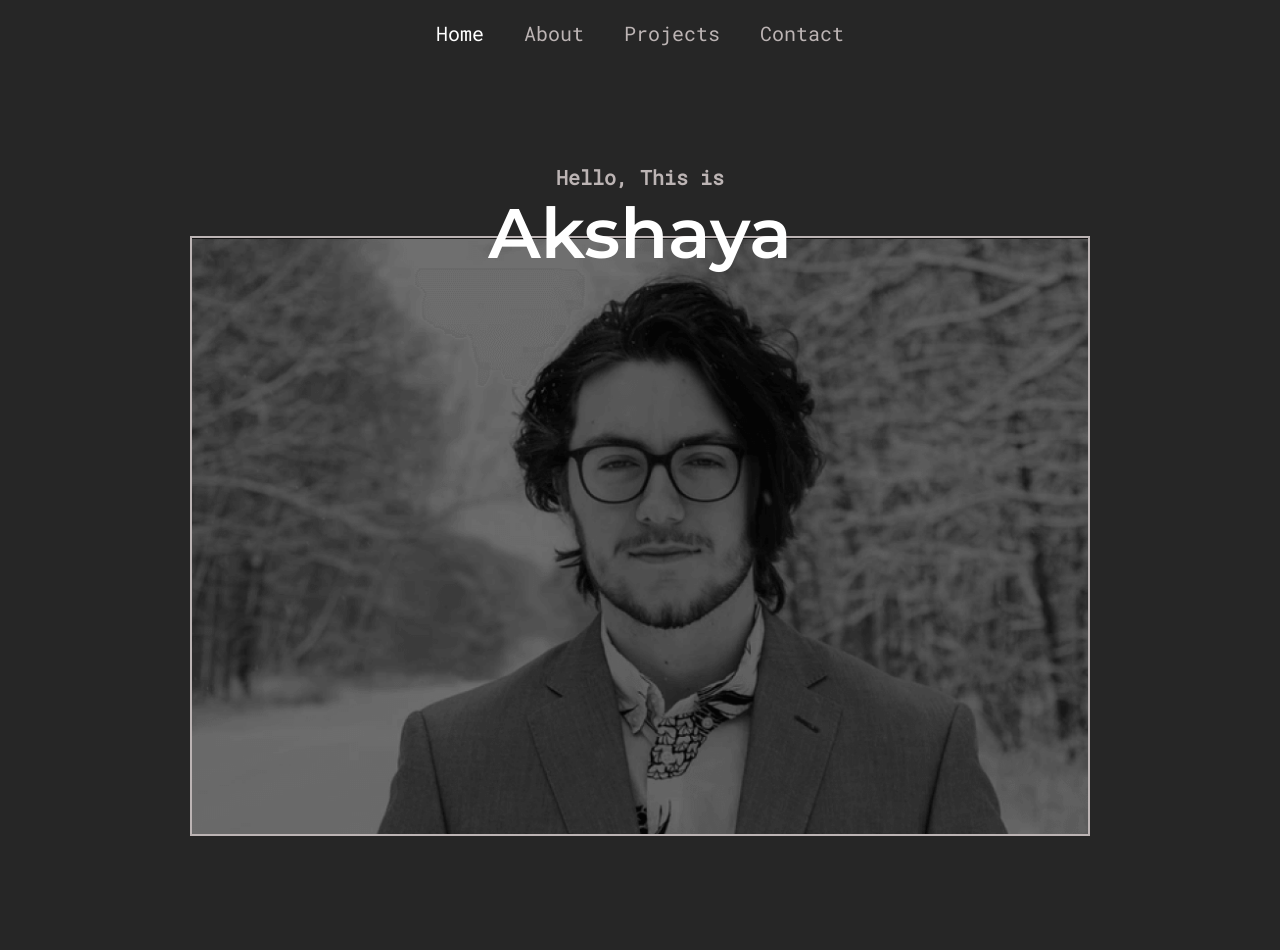
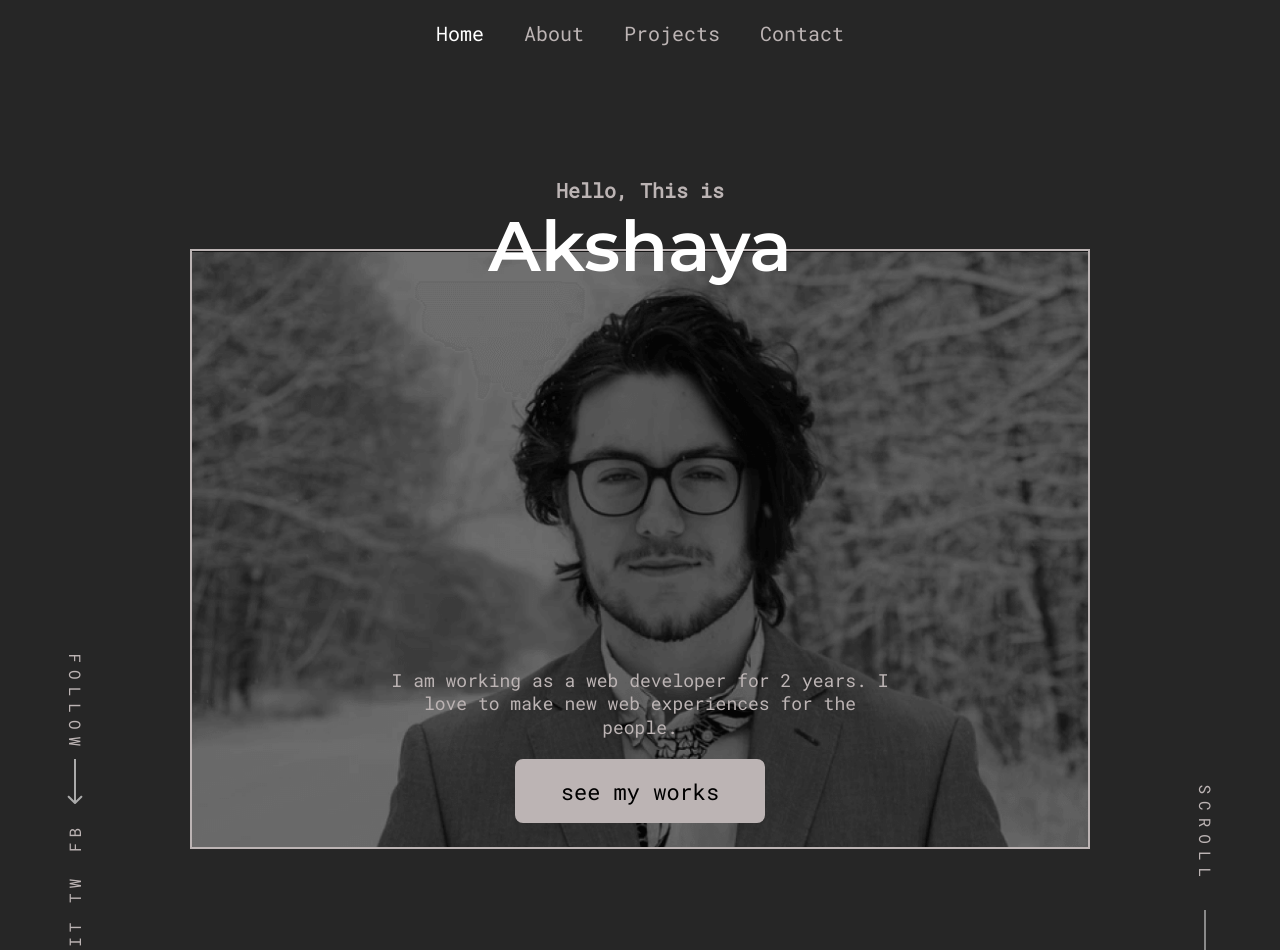
Before and after one commit to akshaya-kumar-biswal/akshaya_portfolio, a React (Create React App) app: page / in a window 1280 px wide. Shown: the top 950 px of the page. Built offline with nearby package versions, Linux system fonts and the light colour scheme; the HTML template or start-up script is replaced by a standard one.

Commit message:
Home Section Component Added

```diff
--- a/src/components/HomeSection.js
+++ b/src/components/HomeSection.js
@@ -3,6 +3,8 @@ import styled from 'styled-components';
 import HeroImg from '../assets/images/hero.png';
 import SocialMediaArrow from '../assets/images/social-media-arrow.svg';
 import ScrollDownArrow from '../assets/images/scroll-down-arrow.svg';
+import PText from './PText';
+import Button from './Button';
 
 const HomeSection = () => (
   <HeroStyles>
@@ -15,9 +17,56 @@ const HomeSection = () => (
         <div className="hero__img">
           <img src={HeroImg} alt="" />
         </div>
+        <div className="hero__info">
+          <PText>
+            I am working as a web developer for 2 years. I love to make new web
+            experiences for the people.
+          </PText>
+          <Button btnText="see my works" btnLink="/projects" />
+        </div>
+        <div className="hero__social">
+          <div className="hero__social__indicator">
+            <p>Follow</p>
+            <img src={SocialMediaArrow} alt="icon" />
+          </div>
+          <div className="hero__social__text">
+            <ul>
+              <li>
+                <a
+                  href="https://www.facebook.com/fb.akshayakumarbiswal"
+                  target="_blank"
+                  rel="noreferrer"
+                >
+                  FB
+                </a>
+              </li>
+              <li>
+                <a
+                  href="https://twitter.com/akshaya__biswal"
+                  target="_blank"
+                  rel="noreferrer"
+                >
+                  TW
+                </a>
+              </li>
+              <li>
+                <a
+                  href="https://github.com/akshaya-kumar-biswal"
+                  target="_blank"
+                  rel="noreferrer"
+                >
+                  GIT
+                </a>
+              </li>
+            </ul>
+          </div>
+        </div>
+        <div className="hero__scrollDown">
+          <p>Scroll</p>
+          <img src={ScrollDownArrow} alt="ScrollDown Arrow" />
+        </div>
       </div>
     </div>
-    <h1>Home section</h1>
   </HeroStyles>
 );
 
@@ -106,6 +155,52 @@ const HeroStyles = styled.div`
       }
     }
   }
+  @media only screen and (max-width: 768px) {
+    .hero {
+      min-height: 750px;
+    }
+    .hero__heading {
+      font-size: 1.4rem;
+      margin-bottom: -3rem;
+      .hero__name {
+        font-size: 4.5rem;
+      }
+    }
+    .hero__img {
+      height: 300px;
+    }
+    .hero__info {
+      margin-top: 3rem;
+    }
+    .hero__social {
+      left: 0px;
+      bottom: -15%;
+      width: 20px;
+      .hero__social__indicator {
+        width: 20px;
+        p {
+          font-size: 1.2rem;
+        }
+        img {
+          max-height: 22px;
+        }
+      }
+      .hero__social__text {
+        ul li a {
+          font-size: 1.2rem;
+          margin-bottom: 1rem;
+        }
+      }
+    }
+    .hero__scrollDown {
+      right: 0;
+      width: 20px;
+      gap: 1rem;
+      p {
+        font-size: 1.3rem;
+      }
+    }
+  }
 `;
 
 export default HomeSection;
```
